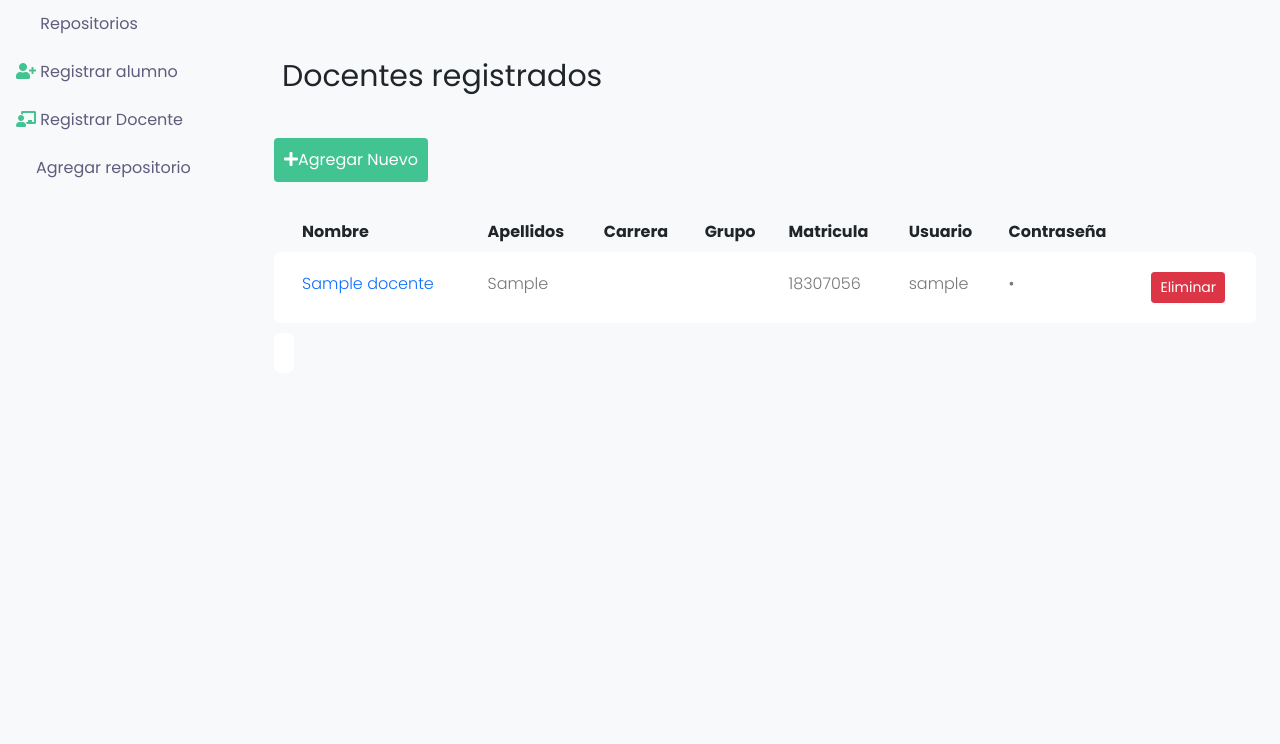
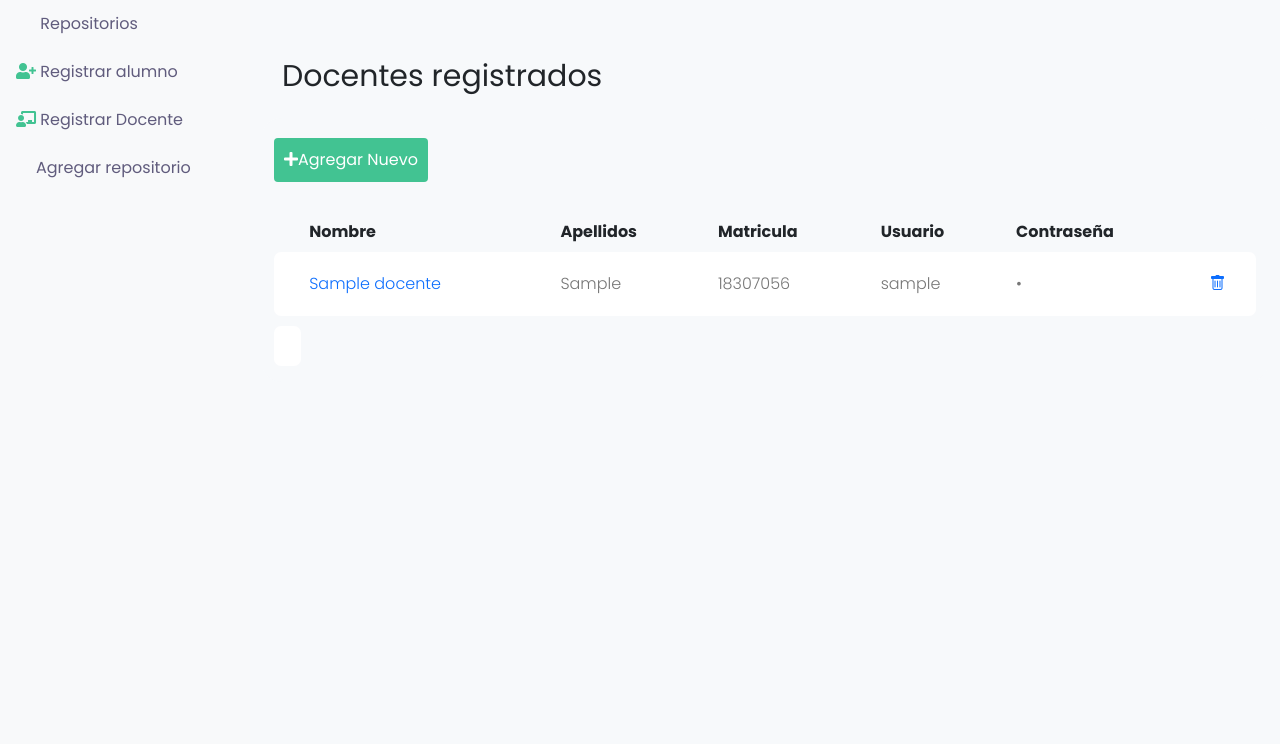
Before and after one commit to DaniOP30/RepoUTCGG, a PHP site: page /registrarDocente.php in a window 1280 px wide. Shown: the part 56-800 px from the top of the page. Run offline with PHP 8.4, Linux system fonts and the light colour scheme; a user stored in the database is signed in; tables that the repository leaves empty hold one stand-in row (values such as "Sample post"); data that the repository does not hold is empty; some libraries are stand-ins or nearby versions.

Commit message:
ctm todo mi pinche equipo
que chingue su madre mi equipo, no sé por que no nos pusimos a trabajar desde antes

```diff
--- a/repositorioflowers/registrarAlumno.php
+++ b/repositorioflowers/registrarAlumno.php
@@ -101,7 +101,7 @@ $result = mysqli_query($conexion, $query);
               <td>18307056</td>
               <td><?php echo $registro['username']; ?></td>
               <td class="hidetext" style="-webkit-text-security: disc;"><?php echo $registro['password']; ?></td>
-            <td> <button type="button" class="btn btn-danger btn-sm">Eliminar</button></td>
+            <td> <a href="back/eliminar_alumno.php?valor=<?php echo $registro['id']; ?>"><i class="bi bi-trash"></i></a></td>
             </tr>
 
             <tr class="spacer"><td colspan="100"></td></tr>
--- a/repositorioflowers/registrarDocente.php
+++ b/repositorioflowers/registrarDocente.php
@@ -79,8 +79,7 @@ $result = mysqli_query($conexion, $query);
               </th>
               <th scope="col">Nombre</th>
               <th scope="col">Apellidos</th>
-              <th scope="col">Carrera</th>
-              <th scope="col">Grupo</th>
+
               <th scope="col">Matricula</th>
               <th scope="col">Usuario</th>
               <th scope="col">Contraseña</th>
@@ -96,12 +95,11 @@ $result = mysqli_query($conexion, $query);
 
               <td><a href="#"><?php echo $registro['nombre']; ?></a></td>
               <td><?php echo $registro['apellidos']; ?></td>
-              <td><?php echo $registro['carrera']; ?></td>
-              <td><?php echo $registro['cuatri']; ?></td>
+
               <td>18307056</td>
               <td><?php echo $registro['username']; ?></td>
               <td class="hidetext" style="-webkit-text-security: disc;"><?php echo $registro['password']; ?></td>
-            <td> <button type="button" class="btn btn-danger btn-sm">Eliminar</button></td>
+            <td> <a href="back/eliminar_docente.php?valor=<?php echo $registro['id']; ?>"><i class="bi bi-trash"></i></a></td>
             </tr>
 
             <tr class="spacer"><td colspan="100"></td></tr>
```
